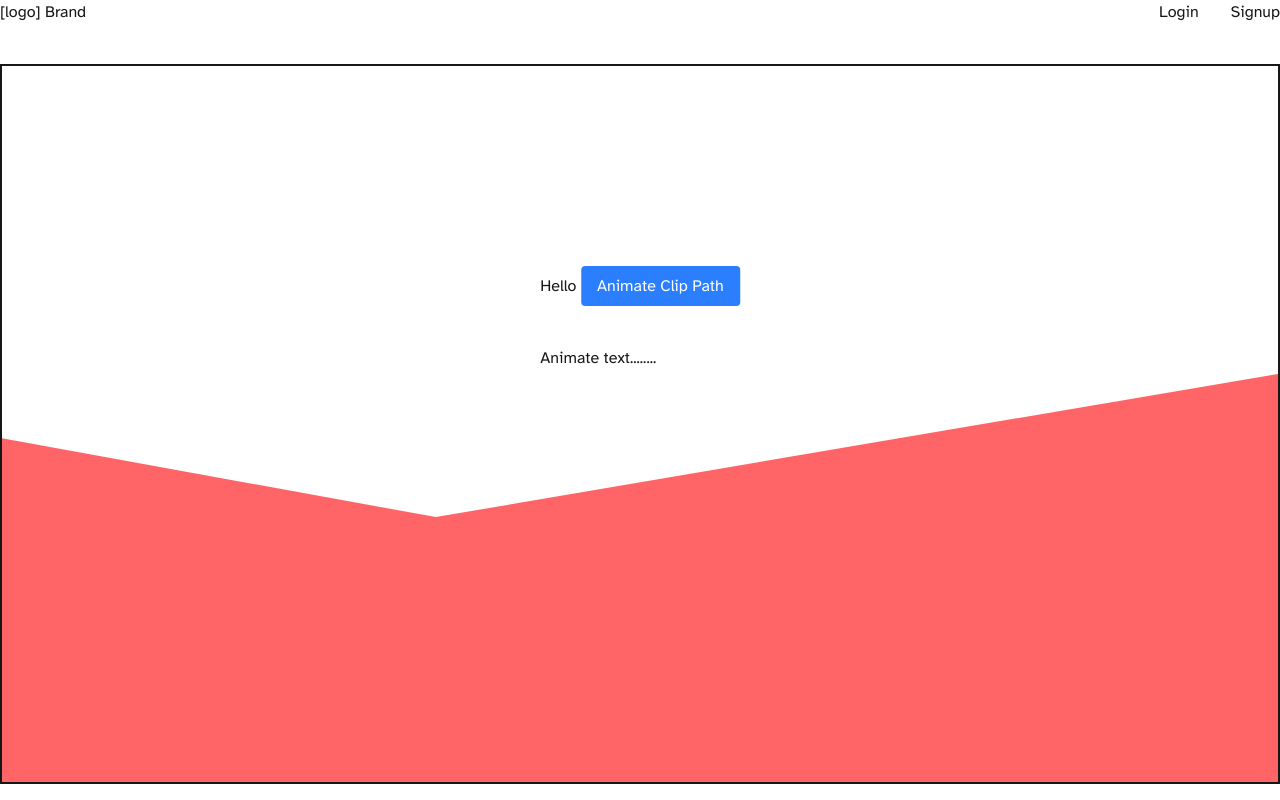
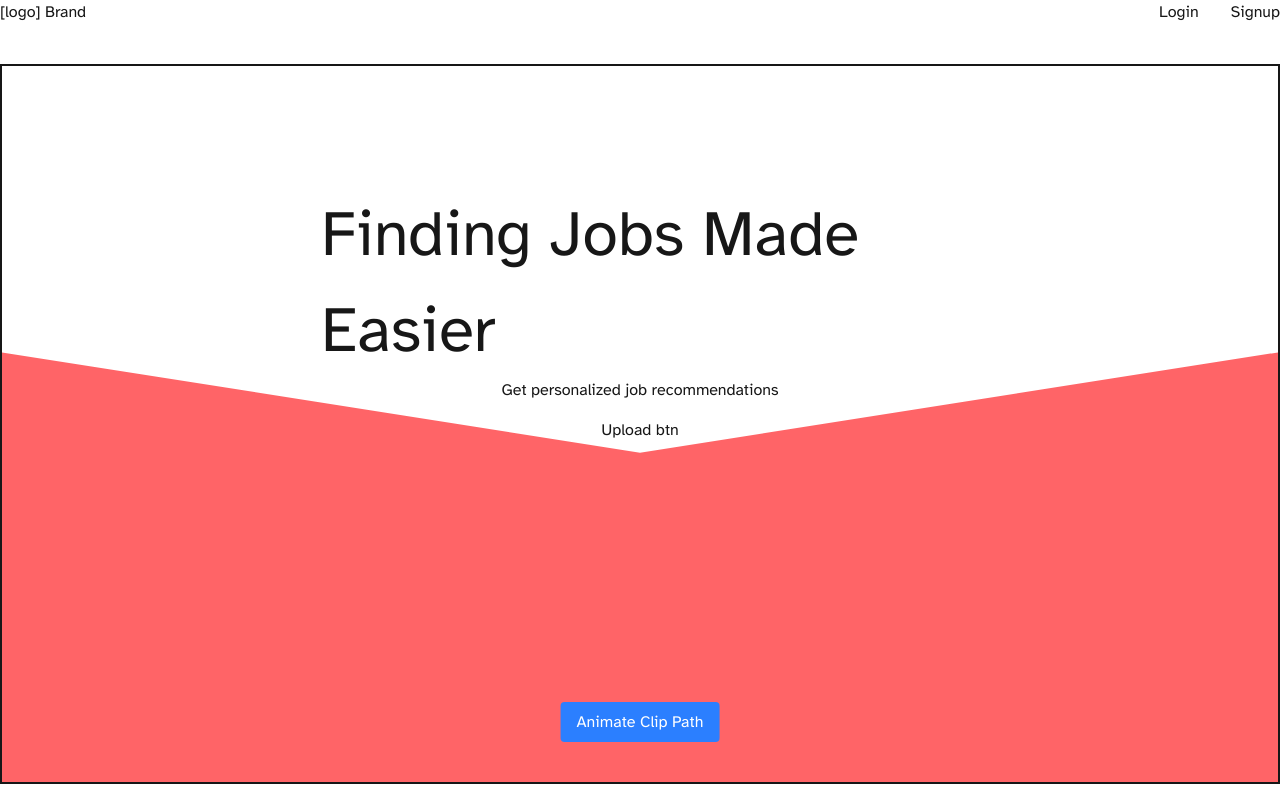
Before and after one commit to SaileshMrzn/project-iii-frontend, a Next.js app: page / in a window 1280 px wide. Built offline with nearby package versions, Linux system fonts and the light colour scheme.

Commit message:
basic home page animation structure

```diff
--- a/package.json
+++ b/package.json
@@ -18,8 +18,8 @@
     "@eslint/eslintrc": "^3",
     "@tailwindcss/postcss": "^4",
     "@types/node": "^20",
-    "@types/react": "^19",
-    "@types/react-dom": "^19",
+    "@types/react": "^19.1.8",
+    "@types/react-dom": "^19.1.6",
     "eslint": "^9",
     "eslint-config-next": "15.3.3",
     "tailwindcss": "^4",
--- a/src/components/Hero.tsx
+++ b/src/components/Hero.tsx
@@ -1,54 +1,119 @@
 "use client";
 
 import { useState } from "react";
-import { motion, AnimatePresence, useAnimation } from "motion/react";
+import { motion, Easing } from "motion/react";
 
 export default function HeroSection() {
-  const controls = useAnimation();
   const [clicked, setClicked] = useState(false);
 
-  const handleClick = () => {
-    console.log("clicke");
-    setClicked(!clicked);
-    controls.start({
+  const textVariants = {
+    initial: { y: 0, opacity: 1, scale: 1 },
+    animate: {
+      y: -40,
+      opacity: 0,
+      scale: 0.7,
+      transition: {
+        duration: 0.2,
+        ease: "easeOut" as Easing,
+        delay: 0.55,
+      },
+    },
+  };
+
+  const clipPathVariants = {
+    initial: {
+      clipPath: "polygon(50% 54%, 100% 40%, 100% 100%, 0 100%, 0 40%)",
+    },
+    animate: {
       clipPath: [
-        "polygon(34% 63%, 100% 43%, 100% 100%, 0 100%, 0 52%)", // start
-        "polygon(34% 63%, 100% 43%, 100% 100%, 0 100%, 0 0)", // mid state
-        "polygon(34% 63%, 100% 43%, 100% 100%, 0 100%, 100% 43%)", // final
+        "polygon(50% 54%, 100% 40%, 100% 100%, 0 100%, 0 40%)",
+        "polygon(50% 0%, 100% 40%, 100% 100%, 0 100%, 0 40%)",
+        "polygon(50% 0%, 100% 0%, 100% 100%, 0 100%, 0 0%)",
+        "polygon(50% 54%, 100% 40%, 100% 100%, 0 100%, 0 40%)",
       ],
+
       transition: {
-        duration: 1.2,
-        ease: [0.68, -0.55, 0.265, 1.55], // easeOutBack
+        duration: 1.5,
+        ease: [0.68, -0.55, 0.265, 1.55] as Easing, // easeOutBack
       },
-    });
+    },
+  };
+
+  const uploadBtnVariants = {
+    initial: { y: 0 },
+    animate: {
+      y: -120,
+      transition: { duration: 0.5, ease: "easeInOut" as Easing, delay: 0.5 },
+    },
+  };
+
+  const textBoxVariants = {
+    initial: { y: -200, opacity: 0 },
+    animate: {
+      y: -60,
+      opacity: 1,
+      transition: {
+        duration: 1,
+        ease: [0, 0, 0.265, 1.55] as Easing,
+        delay: 0.5,
+      },
+    },
   };
 
   return (
     <div className="h-[90dvh] border-2 mt-10 relative">
       <motion.div
-        animate={controls}
-        initial={{
-          clipPath: "polygon(34% 63%, 100% 43%, 100% 100%, 0 100%, 0 52%",
-        }}
+        variants={clipPathVariants}
+        animate={clicked ? "animate" : "initial"}
+        initial="initial"
         className="bg-red-400 h-full w-ful"
       />
-      <div className="absolute top-50 left-[50%] transform: translate-x-[-50%]">
-        Hello {"  "}
+
+      <div className="absolute bottom-10 left-[50%] transform: translate-x-[-50%]">
         <button
-          onClick={handleClick}
+          onClick={() => setClicked(!clicked)}
           className="px-4 py-2 bg-blue-500 text-white rounded"
         >
           Animate Clip Path
         </button>
-        <motion.div
-          variants={{
-            initial: { opacity: 1, rotate: 0 },
-            transition: { opacity: 0 },
-          }}
-          className="mt-10"
+      </div>
+
+      <div className="absolute top-30 left-[50%] transform: translate-x-[-50%]">
+        <motion.h1
+          variants={textVariants}
+          initial="initial"
+          className="text-[4rem]"
+          animate={clicked ? "animate" : "initial"}
         >
-          Animate text........
-        </motion.div>
+          Finding Jobs Made Easier
+        </motion.h1>
+
+        <motion.p
+          variants={textVariants}
+          initial="initial"
+          className="text-center"
+          animate={clicked ? "animate" : "initial"}
+        >
+          Get personalized job recommendations
+        </motion.p>
+
+        <motion.p
+          variants={uploadBtnVariants}
+          initial="initial"
+          animate={clicked ? "animate" : "initial"}
+          className="text-center mt-4"
+        >
+          Upload btn
+        </motion.p>
+
+        <motion.p
+          variants={textBoxVariants}
+          initial="initial"
+          animate={clicked ? "animate" : "initial"}
+          className="text-center mt-4"
+        >
+          Text Field...
+        </motion.p>
       </div>
     </div>
   );
```
Also changed, not shown: 1 other file (tests, documents, lock files or other folders).
